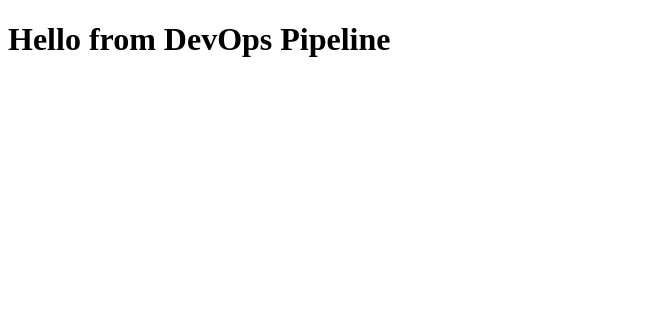
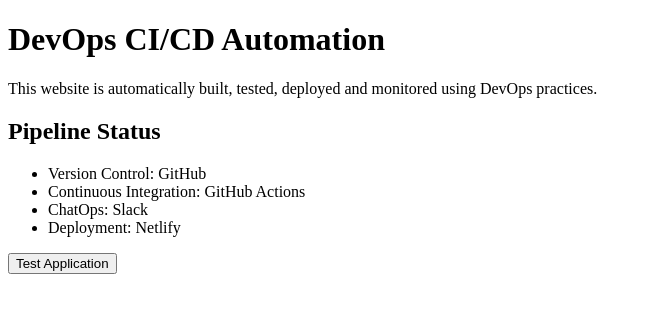
Before and after one commit to Shash309/devops-webapp, a plain HTML site: page index.html in a window 1280 px wide. Shown: the whole page, without its empty margins (0-652 px from the left). Drawn offline with Linux system fonts and the light colour scheme.

Commit message:
Revamp index.html for DevOps CI/CD demo
Updated the HTML structure and content for the DevOps CI/CD demo page.

```diff
--- a/index.html
+++ b/index.html
@@ -1,5 +1,47 @@
 <!DOCTYPE html>
-<html>
-<head><title>DevOps Web App - CI Bot</title></head>
-<body><h1>Hello from DevOps Pipeline</h1></body>
+<html lang="en">
+<head>
+    <meta charset="UTF-8">
+    <meta name="viewport" content="width=device-width, initial-scale=1.0">
+
+    <title>DevOps CI/CD Demo</title>
+
+    <link rel="stylesheet" href="style.css">
+</head>
+
+<body>
+
+    <div class="container">
+
+        <h1>DevOps CI/CD Automation</h1>
+
+        <p>
+            This website is automatically built, tested,
+            deployed and monitored using DevOps practices.
+        </p>
+
+        <div class="card">
+
+            <h2>Pipeline Status</h2>
+
+            <ul>
+                <li>Version Control: GitHub</li>
+                <li>Continuous Integration: GitHub Actions</li>
+                <li>ChatOps: Slack</li>
+                <li>Deployment: Netlify</li>
+            </ul>
+
+        </div>
+
+        <button onclick="showMessage()">
+            Test Application
+        </button>
+
+        <p id="message"></p>
+
+    </div>
+
+    <script src="script.js"></script>
+
+</body>
 </html>
```
